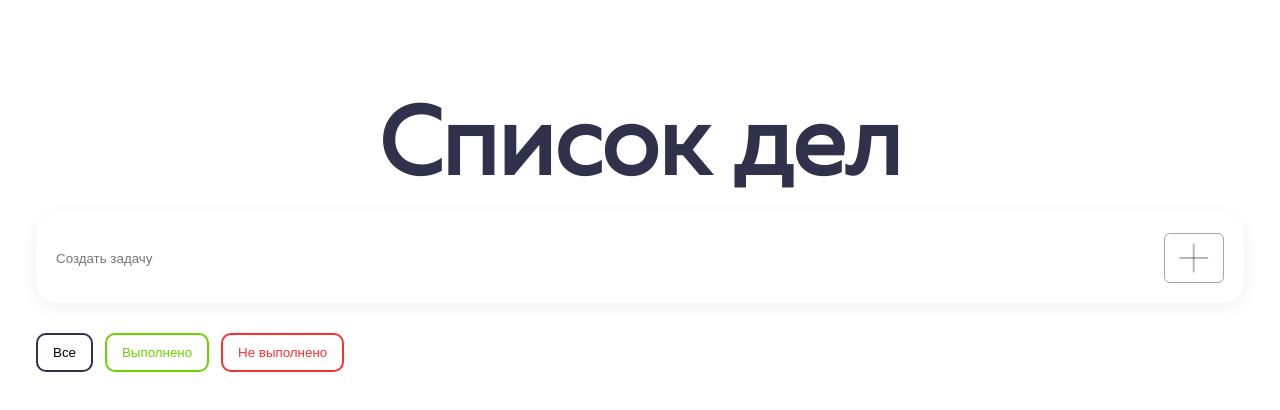
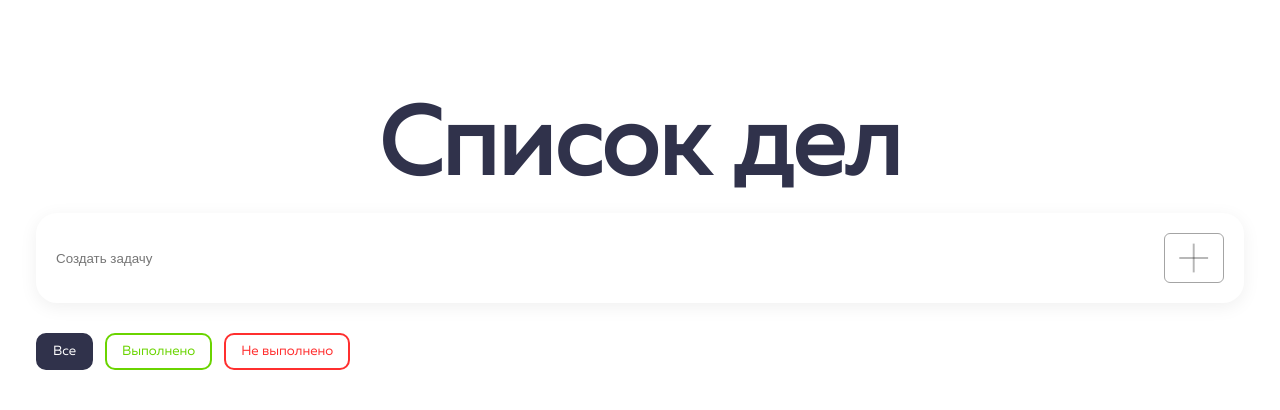
Before and after one commit to DmitryLA7/todo-list-new, a Next.js app: page / in a window 1280 px wide. Shown: the top 410 px of the page. Built offline with nearby package versions, Linux system fonts and the light colour scheme.

Commit message:
feat: add active statuses to buttons

```diff
--- a/src/components/Button/Button.tsx
+++ b/src/components/Button/Button.tsx
@@ -8,10 +8,17 @@ const Button = ({
   children,
   colorScheme = "default",
   styles,
+  isActive,
   ...props
 }: ButtonProps) => {
   return (
-    <StyledButton {...props} $colorScheme={colorScheme} $styles={styles}>
+    <StyledButton
+      {...props}
+      className={isActive ? "active" : ""}
+      $colorScheme={colorScheme}
+      $styles={styles}
+      $activeCLassName={isActive ? "active" : ""}
+    >
       {children}
     </StyledButton>
   );
--- a/src/components/Button/styles.ts
+++ b/src/components/Button/styles.ts
@@ -2,17 +2,18 @@ import styled, { css } from "styled-components";
 
 import type { ButtonProps } from "./types";
 
-const SCHEMES: Record<NonNullable<ButtonProps['colorScheme']>, ReturnType<typeof css>> = {
+const SCHEMES: ($activeCLassName?: string) => Record<NonNullable<ButtonProps['colorScheme']>, ReturnType<typeof css>> = ($activeCLassName
+) => ({
   default: css`
     border-color: #30324B;
-    color: '#30324B';
+    color: #30324B;
 
-    &:active {
+    &:active, &.${$activeCLassName} {
       background-color: #30324B;
       color: #fff;
     };
 
-    &:not(:active) {
+    &:not(:active, .${$activeCLassName}) {
       &:focus {
         background-color: #30324B;
         border-color: #A4A4A4;
@@ -28,12 +29,12 @@ const SCHEMES: Record<NonNullable<ButtonProps['colorScheme']>, ReturnType<typeof
     border-color: #6AD400;
     color: #6AD400;
 
-    &:active {
+    &:active, &.${$activeCLassName} {
       background-color: #6AD400;
       color: #fff;
     };
 
-    &:not(:active) {
+    &:not(:active, .${$activeCLassName}) {
       &:hover {
         background-color: #CEFF9D;
         color: #6AD400;
@@ -50,12 +51,12 @@ const SCHEMES: Record<NonNullable<ButtonProps['colorScheme']>, ReturnType<typeof
     border-color: #FF2F2F;
     color: #FF2F2F;
 
-    &:active {
+    &:active, &.${$activeCLassName} {
       background-color: #FF2F2F;
       color: #fff;
     };
 
-    &:not(:active) {
+    &:not(:active, .${$activeCLassName}) {
       &:hover {
         background-color: #FFB8B8;
         color: #FF2F2F;
@@ -68,9 +69,9 @@ const SCHEMES: Record<NonNullable<ButtonProps['colorScheme']>, ReturnType<typeof
       }
     }
   `
-}
+})
 
-export const StyledButton = styled.button<{ $colorScheme: NonNullable<ButtonProps['colorScheme']>; $styles?: ButtonProps['styles'] }>`
+export const StyledButton = styled.button<{ $colorScheme: NonNullable<ButtonProps['colorScheme']>; $styles?: ButtonProps['styles']; $activeCLassName?: string }>`
   padding: 10px 15px;
   background-color: transparent;
   border: 2px solid;
@@ -78,6 +79,7 @@ export const StyledButton = styled.button<{ $colorScheme: NonNullable<ButtonProp
   outline: none;
   transition: color 0.2s ease-in, background-color 0.2s ease-in, border-color 0.2s ease-in;
   cursor: pointer;
+  font-family: inherit;
 
   &:disabled {
     background-color: #fff;
@@ -85,6 +87,6 @@ export const StyledButton = styled.button<{ $colorScheme: NonNullable<ButtonProp
     color: #F2F3F5;
   }
 
-  ${(props) => SCHEMES[props.$colorScheme]}
+  ${(props) => SCHEMES(props.$activeCLassName)[props.$colorScheme]}
   ${(props) => props.$styles}
 `;
--- a/src/components/Button/types.ts
+++ b/src/components/Button/types.ts
@@ -3,4 +3,4 @@ import { type Interpolation } from "styled-components";
 
 type ColorsSchemes = 'default' | 'green' | 'red'
 
-export type ButtonProps = Pick<ButtonHTMLAttributes<HTMLButtonElement>, 'onClick' | 'children' | 'disabled'> & Partial<{ colorScheme: ColorsSchemes; styles: Interpolation<React.CSSProperties> }>
+export type ButtonProps = Pick<ButtonHTMLAttributes<HTMLButtonElement>, 'onClick' | 'children' | 'disabled'> & Partial<{ colorScheme: ColorsSchemes; styles: Interpolation<React.CSSProperties>; isActive: boolean }>
--- a/src/components/Inputs/ResizableInput/styles.ts
+++ b/src/components/Inputs/ResizableInput/styles.ts
@@ -13,6 +13,7 @@ export const Input = styled.input<{ $width: number }>`
     min-width: 100px;
     max-width: 100%;
     font-size: 16px;
+    font-family: inherit;
     width: ${props => props.$width}px;
 `
 
--- a/src/components/Page/Page.tsx
+++ b/src/components/Page/Page.tsx
@@ -21,7 +21,7 @@ const Page = () => {
             Список дел
           </Title>
           <AddTodo styles={addTodo} />
-          <Filters onClick={setStatus} />
+          <Filters onClick={setStatus} activeStatus={status} />
         </Sticky>
         <TodoList filter={status} />
       </Layout>
--- a/src/components/Widgets/Filters/Filters.tsx
+++ b/src/components/Widgets/Filters/Filters.tsx
@@ -5,16 +5,21 @@ import { TodoStatus } from "@/types/todo";
 
 import { filterButton, Wrapper } from "./styles";
 
-const Filters = ({ onClick, styles }: FiltersProps) => {
+const Filters = ({ onClick, styles, activeStatus }: FiltersProps) => {
   return (
     <Wrapper $styles={styles}>
-      <Button styles={filterButton} onClick={() => onClick(null)}>
+      <Button
+        styles={filterButton}
+        onClick={() => onClick(null)}
+        isActive={!activeStatus}
+      >
         Все
       </Button>
       <Button
         styles={filterButton}
         colorScheme="green"
         onClick={() => onClick(TodoStatus.DONE)}
+        isActive={activeStatus === TodoStatus.DONE}
       >
         Выполнено
       </Button>
@@ -22,6 +27,7 @@ const Filters = ({ onClick, styles }: FiltersProps) => {
         styles={filterButton}
         colorScheme="red"
         onClick={() => onClick(TodoStatus.NOT_DONE)}
+        isActive={activeStatus === TodoStatus.NOT_DONE}
       >
         Не выполнено
       </Button>
--- a/src/components/Widgets/Filters/types.ts
+++ b/src/components/Widgets/Filters/types.ts
@@ -2,4 +2,4 @@ import { type Interpolation } from "styled-components";
 
 import type { TodoStatus } from "@/types/todo";
 
-export type FiltersProps = Partial<{ styles: Interpolation<React.CSSProperties> }> & { onClick: (s: TodoStatus | null) => void }
+export type FiltersProps = Partial<{ styles: Interpolation<React.CSSProperties> }> & { onClick: (s: TodoStatus | null) => void, activeStatus: TodoStatus | null }
```
